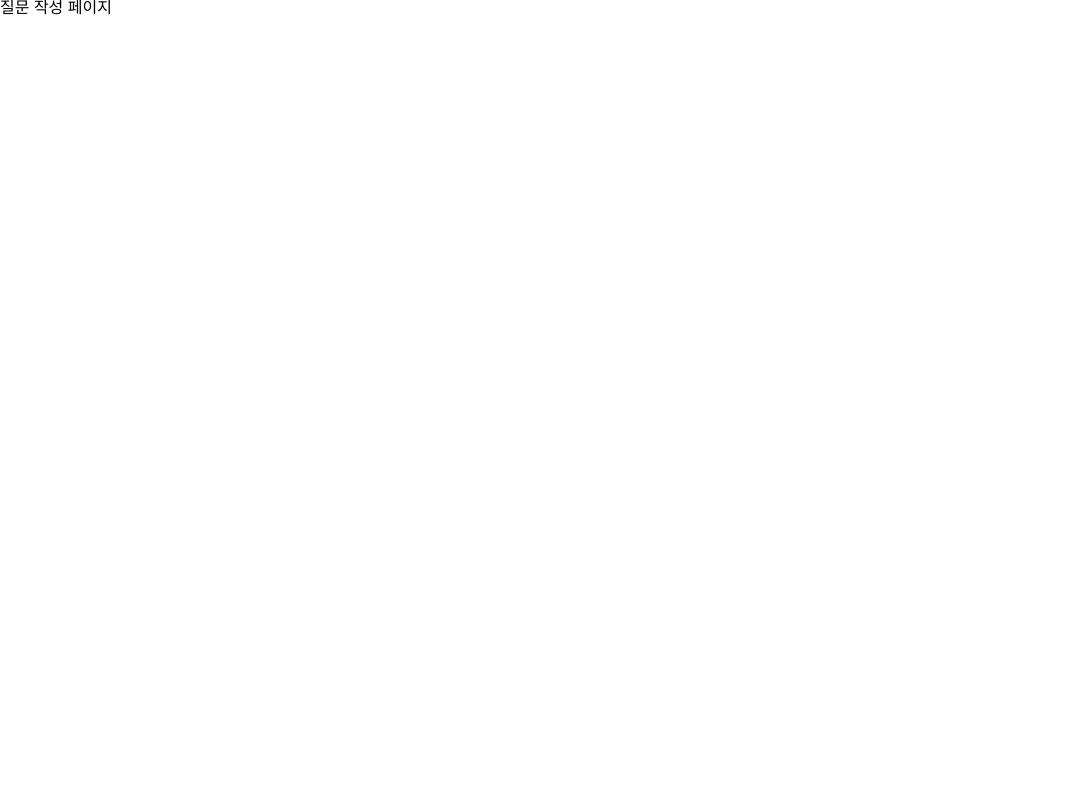
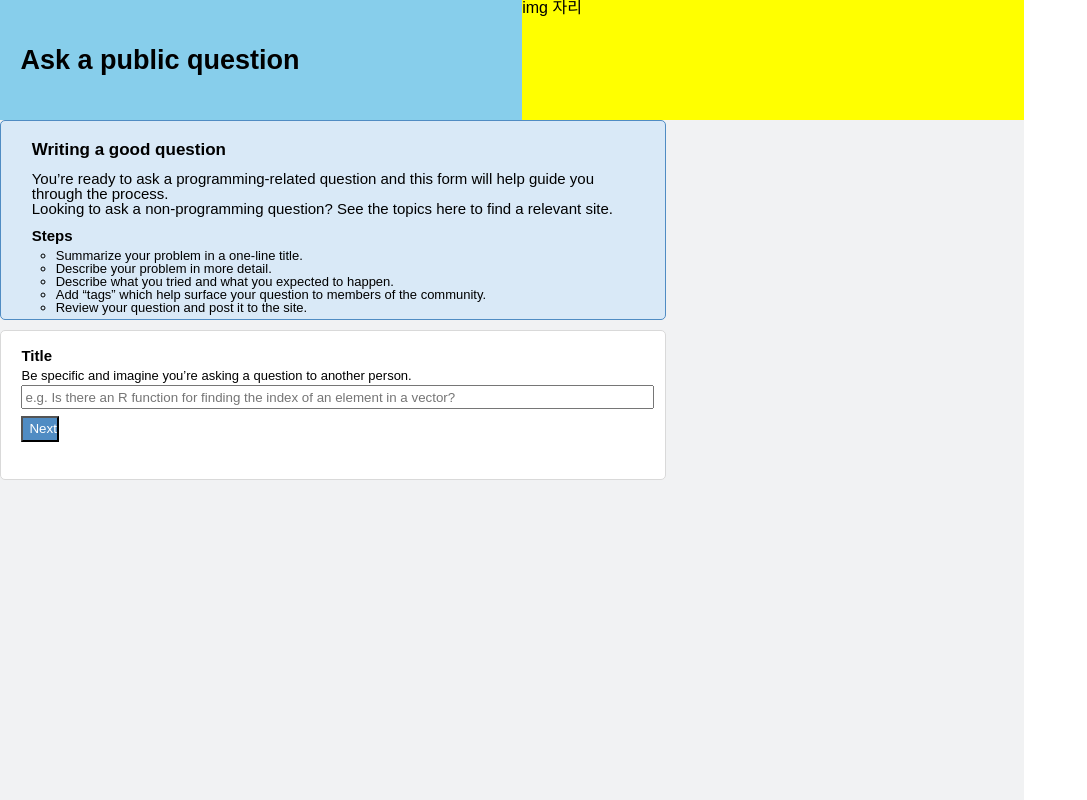
Before and after one commit to codestates-seb/seb43_pre_002, a React (Create React App) app in the folder client/: page / in a window 1280 px wide. Shown: the whole page, without its empty margins (0-1087 px from the left). Built offline with nearby package versions, Linux system fonts and the light colour scheme.

Commit message:
Feat : Ask헤더, Ask 설명, Ask Title UI부분 작성
Ask헤더, Ask 설명, Ask Title UI 부분 작성

```diff
--- /dev/null
+++ b/client/src/components/AskDescription.jsx
@@ -0,0 +1,70 @@
+import styled from 'styled-components';
+
+function AskDescription() {
+	return (
+		<AskDescriptionContainer>
+			<h2 className="header">Writing a good question</h2>
+			<p className="description">
+				You’re ready to ask a programming-related question and this form will
+				help guide you through the process.
+			</p>
+			<p className="description">
+				Looking to ask a non-programming question? See the topics here to find a
+				relevant site.
+			</p>
+			<h5 className="steps">Steps</h5>
+			<ul className="list-container">
+				<li className="list-container__list">
+					Summarize your problem in a one-line title.
+				</li>
+				<li className="list-container__list">
+					Describe your problem in more detail.
+				</li>
+				<li className="list-container__list">
+					Describe what you tried and what you expected to happen.
+				</li>
+				<li className="list-container__list">
+					Add “tags” which help surface your question to members of the
+					community.
+				</li>
+				<li className="list-container__list">
+					Review your question and post it to the site.
+				</li>
+			</ul>
+		</AskDescriptionContainer>
+	);
+}
+
+export default AskDescription;
+
+const AskDescriptionContainer = styled.div`
+	display: flex;
+	flex-direction: column;
+	background-color: var(--main-color-lighten);
+	width: 65%;
+	height: 200px;
+	padding: 2% 3% 0;
+	border: 1px solid var(--main-color);
+	border-radius: 5px;
+	margin-bottom: 1%;
+	.header {
+		font-size: var(--font-title-small);
+		font-weight: 700;
+		margin-bottom: 2%;
+	}
+	.description {
+		font-size: var(--font-large);
+	}
+	.steps {
+		font-size: var(--font-large);
+		font-weight: 700;
+		margin-top: 2%;
+	}
+	.list-container {
+		list-style: circle;
+		margin-top: 1%;
+	}
+	.list-container__list {
+		font-size: var(--font-base);
+	}
+`;
--- /dev/null
+++ b/client/src/components/AskTitle.jsx
@@ -0,0 +1,62 @@
+import styled from 'styled-components';
+
+function AskTitle({ setIsTitleFocus }) {
+	return (
+		<AskTitleContainer>
+			<h5 className="title">Title</h5>
+			<div className="descriptor">
+				Be specific and imagine you’re asking a question to another person.
+			</div>
+			<div className="input-container">
+				<input
+					type="text"
+					className="input-container__title-input"
+					placeholder="e.g. Is there an R function for finding the index of an element in a vector?"
+					onFocus={() => setIsTitleFocus(true)}
+					onBlur={() => setIsTitleFocus(false)}
+				/>
+			</div>
+			<button className="next" type="button">
+				Next
+			</button>
+		</AskTitleContainer>
+	);
+}
+
+export default AskTitle;
+
+const AskTitleContainer = styled.div`
+	display: flex;
+	flex-direction: column;
+	width: 65%;
+	height: 150px;
+	padding: 1% 1% 1% 2%;
+	background-color: white;
+	border-radius: 5px;
+	border: 1px solid var(--line-color);
+	margin-right: 2%;
+	.title {
+		font-size: var(--font-large);
+		font-weight: 700;
+		margin: 1% 0;
+	}
+	.descriptor {
+		font-size: var(--font-base);
+		margin-bottom: 0.5%;
+	}
+	.input-container {
+		width: 100%;
+		height: 1.5em;
+		margin-bottom: 1%;
+	}
+	.input-container__title-input {
+		width: 100%;
+		height: 100%;
+	}
+	.next {
+		color: white;
+		background-color: var(--main-color);
+		width: 6%;
+		height: 2em;
+	}
+`;
--- /dev/null
+++ b/client/src/components/AskTitleBox.jsx
@@ -0,0 +1,20 @@
+import styled from 'styled-components';
+import { useState } from 'react';
+import AskTitle from './AskTitle';
+import AskTitleHelpler from './AskTitleHelper';
+
+function AskTitleBox() {
+	const [isTitleFocus, setIsTitleFocus] = useState(false);
+	return (
+		<AskTitleBoxContainer>
+			<AskTitle setIsTitleFocus={setIsTitleFocus} />
+			{isTitleFocus ? <AskTitleHelpler /> : null}
+		</AskTitleBoxContainer>
+	);
+}
+
+export default AskTitleBox;
+
+const AskTitleBoxContainer = styled.div`
+	display: flex;
+`;
--- /dev/null
+++ b/client/src/components/AskTitleHelper.jsx
@@ -0,0 +1,59 @@
+import styled from 'styled-components';
+
+function AskTitleHelpler() {
+	return (
+		<AskTitleHelperContainer>
+			<h5 className="title">Writing a good title</h5>
+			<div className="descriptor">
+				<div className="descriptor__icon">img자리</div>
+				<div className="descriptor__contents">
+					<p>Your title should summarize the problem.</p>
+					<p>
+						You might find that you have a better idea of your title after
+						writing out the rest of the question.
+					</p>
+				</div>
+			</div>
+		</AskTitleHelperContainer>
+	);
+}
+
+export default AskTitleHelpler;
+
+const AskTitleHelperContainer = styled.div`
+	display: flex;
+	flex-direction: column;
+	width: 30%;
+	.title {
+		display: flex;
+		align-items: center;
+		width: 100%;
+		height: 25%;
+		background-color: var(--base-color);
+		border: 1px solid var(--line-color);
+		border-radius: 5px 5px 0 0;
+		font-size: var(--font-large);
+		font-weight: 700;
+		padding-left: 1%;
+	}
+	.descriptor {
+		display: flex;
+		width: 100%;
+		height: 75%;
+		background-color: white;
+		padding: 1%;
+		border: solid var(--line-color);
+		border-width: 0 1px 1px 1px;
+		border-radius: 0 0 5px 5px;
+		p {
+			font-size: var(--font-base);
+			margin: 1em 0;
+		}
+	}
+	.descriptor__icon {
+		width: 30%;
+	}
+	.descriptor__contents {
+		width: 70%;
+	}
+`;
--- /dev/null
+++ b/client/src/components/NewQuestionHeader.jsx
@@ -0,0 +1,31 @@
+import styled from 'styled-components';
+
+function NewQuestionHeader() {
+	return (
+		<NewQuestionHeaderContainer>
+			<h1 className="header-text">Ask a public question</h1>
+			<div className="img">img 자리</div>
+		</NewQuestionHeaderContainer>
+	);
+}
+
+export default NewQuestionHeader;
+
+const NewQuestionHeaderContainer = styled.div`
+	display: flex;
+	justify-content: space-between;
+	align-items: center;
+	background-color: skyblue;
+	width: 100%;
+	height: 120px;
+	padding-left: 2%;
+	.header-text {
+		font-weight: 700;
+		font-size: var(--font-title-large);
+	}
+	.img {
+		width: 50%;
+		height: 100%;
+		background-color: yellow;
+	}
+`;
--- a/client/src/pages/NewQuestion.jsx
+++ b/client/src/pages/NewQuestion.jsx
@@ -1,11 +1,23 @@
 import styled from 'styled-components';
+import NewQuestionHeader from '../components/NewQuestionHeader';
+import AskDescription from '../components/AskDescription';
+import AskTitleBox from '../components/AskTitleBox';
 
 function NewQuestion() {
-	return <NewQuestionContainer>질문 작성 페이지</NewQuestionContainer>;
+	return (
+		<NewQuestionContainer>
+			<NewQuestionHeader />
+			<AskDescription />
+			<AskTitleBox />
+		</NewQuestionContainer>
+	);
 }
 
 export default NewQuestion;
 
 const NewQuestionContainer = styled.div`
 	display: flex;
+	flex-direction: column;
+	width: 80vw;
+	background-color: var(--base-color);
 `;
```
